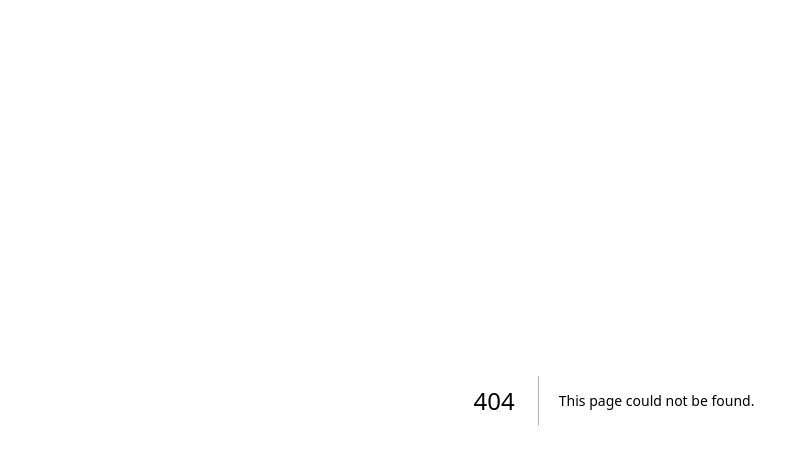
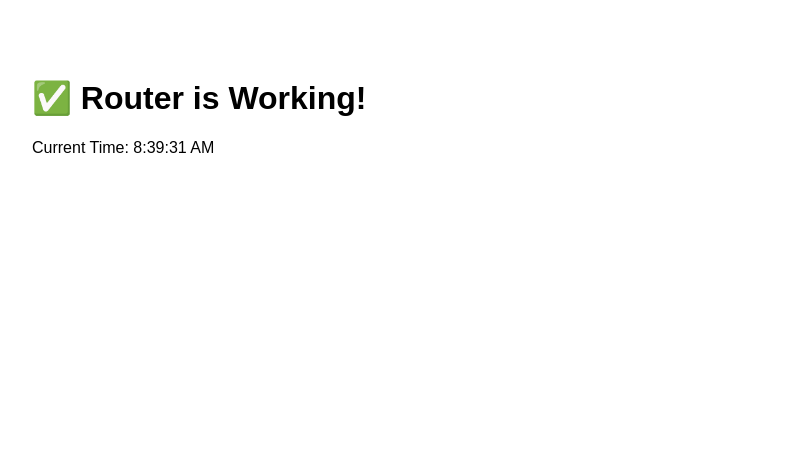
Before and after one commit to Hyunji-create/bar-food-stock-manager, a Next.js app: page /debug in a window 1280 px wide. Before the commit this address had no page. Shown: the top 464 px of the page, without its empty margins (26-811 px from the left). Built offline with nearby package versions, Linux system fonts and the light colour scheme.

Commit message:
Create page.js

```diff
--- /dev/null
+++ b/app/debug/page.js
@@ -0,0 +1,8 @@
+export default function DebugPage() {
+  return (
+    <div style={{ padding: '50px', fontFamily: 'sans-serif' }}>
+      <h1>✅ Router is Working!</h1>
+      <p>Current Time: {new Date().toLocaleTimeString()}</p>
+    </div>
+  );
+}
```
